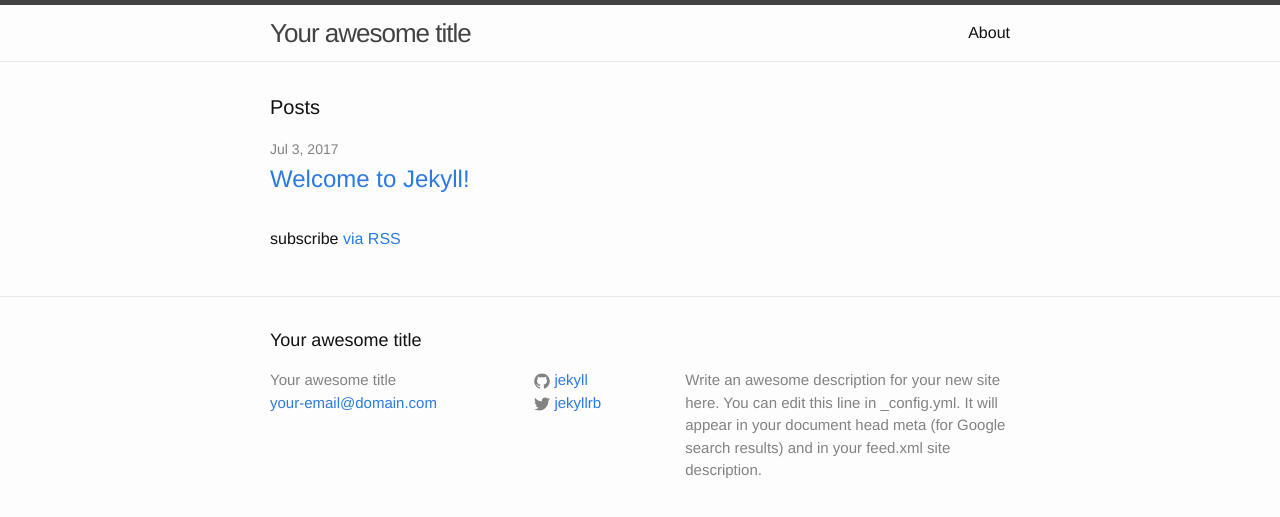
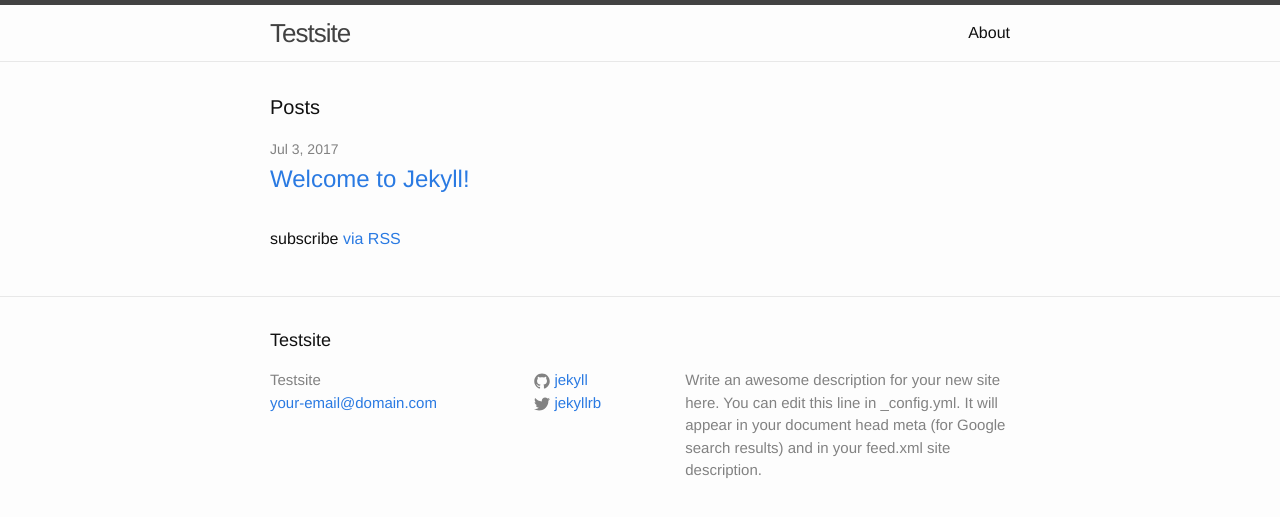
Before and after one commit to stereckgit/stereckgit.github.io, a Jekyll site: the page built from index.html, in a window 1280 px wide. Shown: the top 517 px of the page. Built offline with Jekyll 4.4.1, drawn with Linux system fonts in a browser that asks for light colours.

Commit message:
config.yml geändert

```diff
--- a/_config.yml
+++ b/_config.yml
@@ -6,7 +6,7 @@
 # 'jekyll serve'. If you change this file, please restart the server process.
 
 # Site settings
-title: Your awesome title
+title: Testsite
 email: your-email@domain.com
 description: > # this means to ignore newlines until "baseurl:"
   Write an awesome description for your new site here. You can edit this
```
